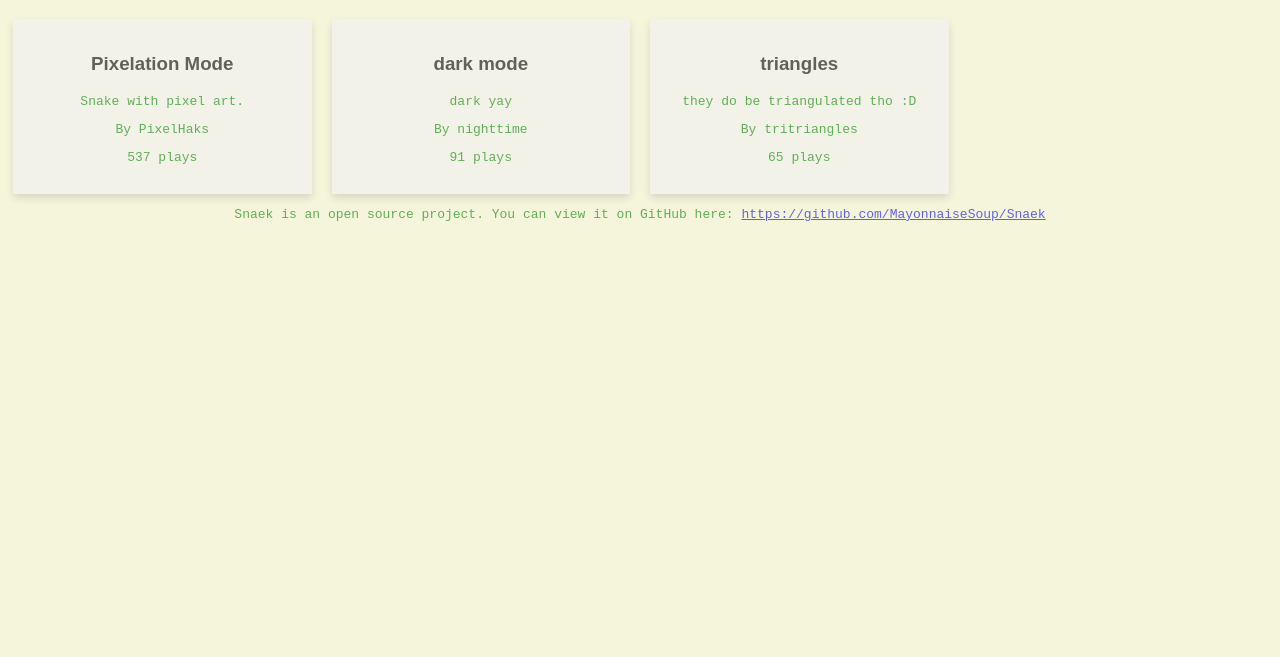
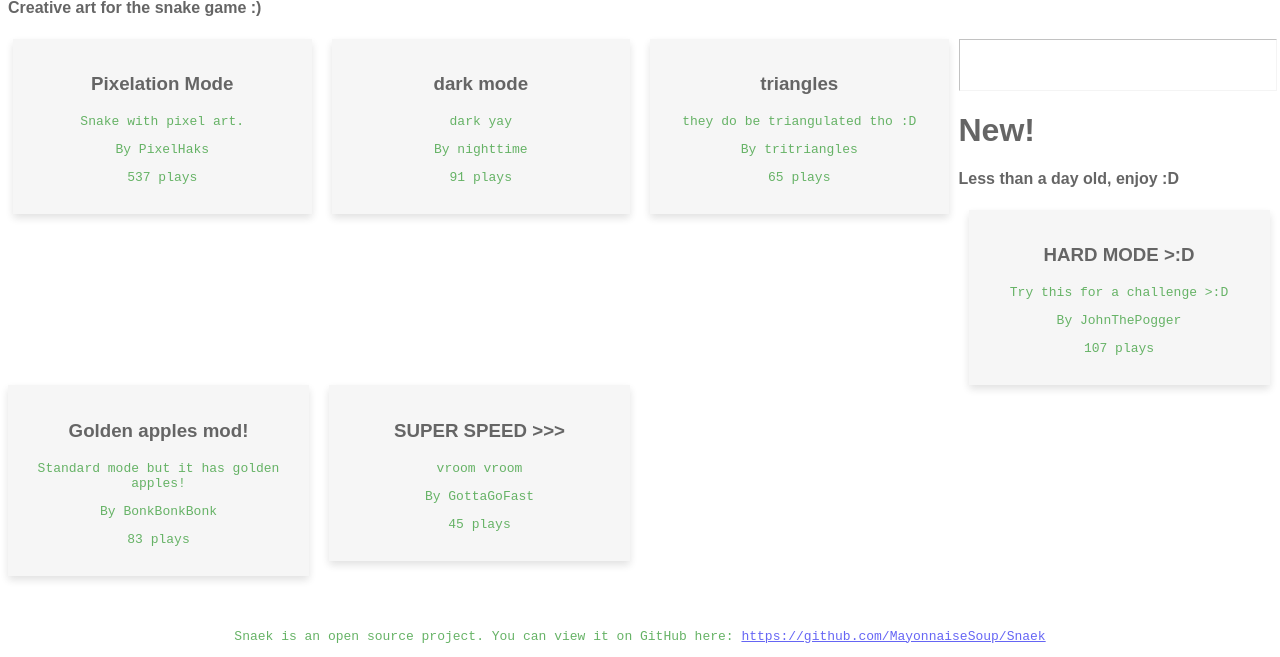
Before and after one commit to MayonnaiseSoup/Snaek, a plain HTML site: page index.html in a window 1280 px wide. Shown: the part 621-1278 px from the top of the page. Before the commit the page ends 856 px from the top, so only its background shows below. Drawn offline with Linux system fonts and the light colour scheme.

Commit message:
Several smaller changes

```diff
--- a/css/createmods.css
+++ b/css/createmods.css
@@ -1,5 +1,5 @@
 body {
-    background-color: beige;
+    background-color: white;
     opacity: 0.6;
 }
 
--- a/css/login.css
+++ b/css/login.css
@@ -44,7 +44,7 @@ h1 {
 
 
 body {
-    background-color: beige;
+    background-color: white;
     opacity: 0.6;
 }
 
--- a/css/main.css
+++ b/css/main.css
@@ -1,5 +1,5 @@
 .mainHeader {
-    color: #00e5ff;
+    color: black;
     font-family: monospace;
     text-align: center;
     padding-top: 50px;
@@ -14,7 +14,7 @@ p {
 
 
 body {
-    background-color: beige;
+    background-color: white;
     opacity: 0.6;
 }
 
@@ -98,3 +98,14 @@ li:last-child {
       margin-bottom: 20px;
     }
   }
+
+
+.row {
+    padding-bottom: 20px;
+}
+
+
+
+.spaceforpadding {
+    padding-bottom: 50px;
+}
--- a/css/search.css
+++ b/css/search.css
@@ -1,5 +1,5 @@
 body {
-    background-color: beige;
+    background-color: white;
     opacity: 0.6;
 }
 
--- a/css/settings.css
+++ b/css/settings.css
@@ -1,5 +1,5 @@
 body {
-    background-color: beige;
+    background-color: white;
     opacity: 0.6;
 }
 
--- a/css/signup.css
+++ b/css/signup.css
@@ -1,5 +1,5 @@
 body {
-    background-color: beige;
+    background-color: white;
     opacity: 0.6;
 }
 
--- a/index.html
+++ b/index.html
@@ -85,6 +85,39 @@
           </div>
         </div>
 
+        <hr class="spaceforpadding">
+        <h1>New!</h1>
+        <h4>Less than a day old, enjoy :D</h4>
+        <div class="row">
+            <div class="column">
+            <div class="card">
+                <h3>HARD MODE >:D</h3>
+                <p>Try this for a challenge >:D</p>
+                <p>By JohnThePogger</p>
+                <p>107 plays</p>
+            </div>
+            </div>
+            <div class="column">
+            <div class="card">
+                <h3>Golden apples mod!</h3>
+                <p>Standard mode but it has golden apples!</p>
+                <p>By BonkBonkBonk</p>
+                <p>83 plays</p>
+            </div>
+            </div>
+            <div class="column">
+            <div class="card">
+                <h3>SUPER SPEED >>></h3>
+                <p>vroom vroom</p>
+                <p>By GottaGoFast</p>
+                <p>45 plays</p>
+            </div>
+            </div>
+
+        </div>
+
+
+
       </div>
     <footer class="bottomfooter">
         <p>Snaek is an open source project. You can view it on GitHub here: <a href="https://github.com/MayonnaiseSoup/Snaek">https://github.com/MayonnaiseSoup/Snaek</a></p>
```
